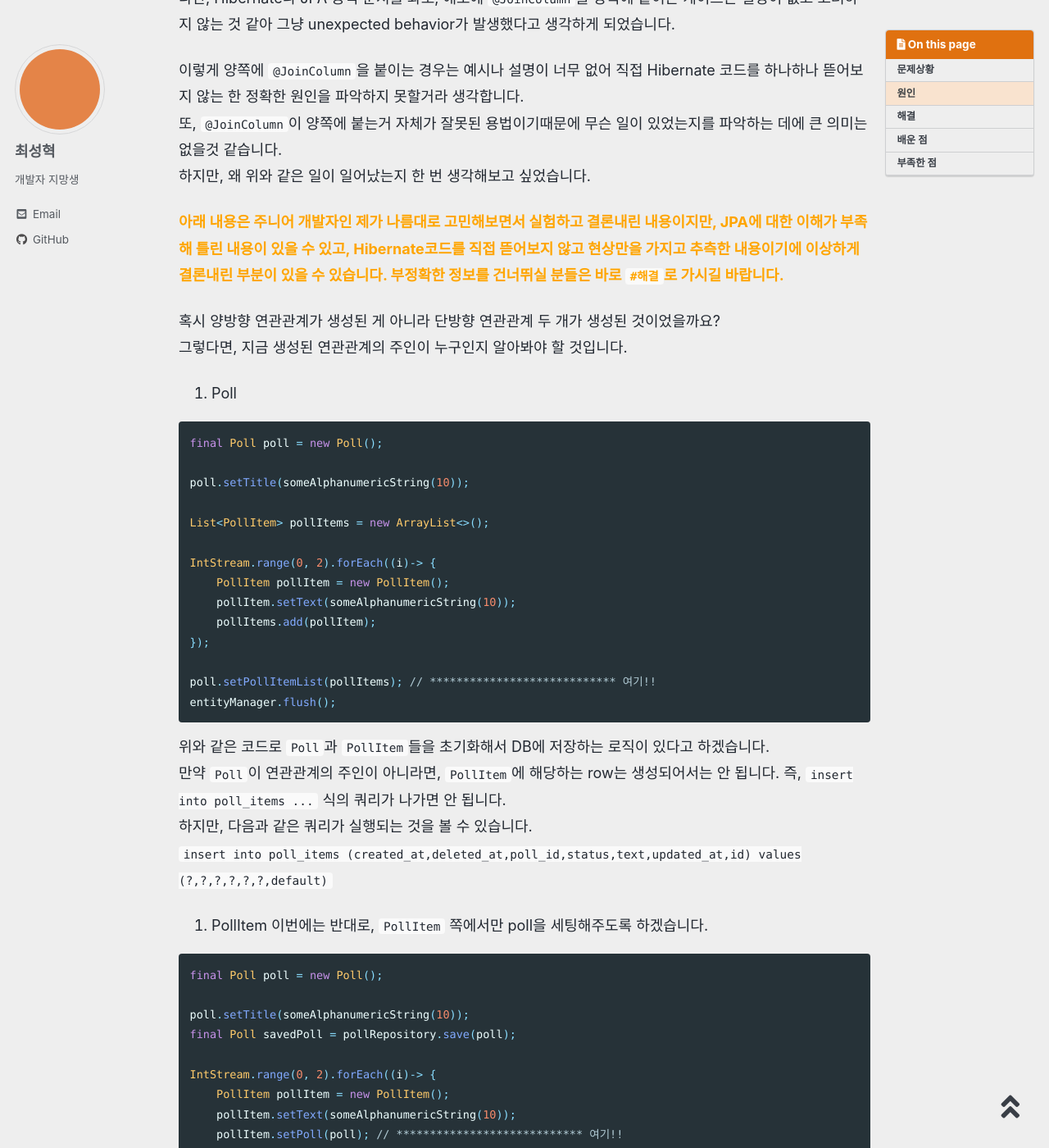
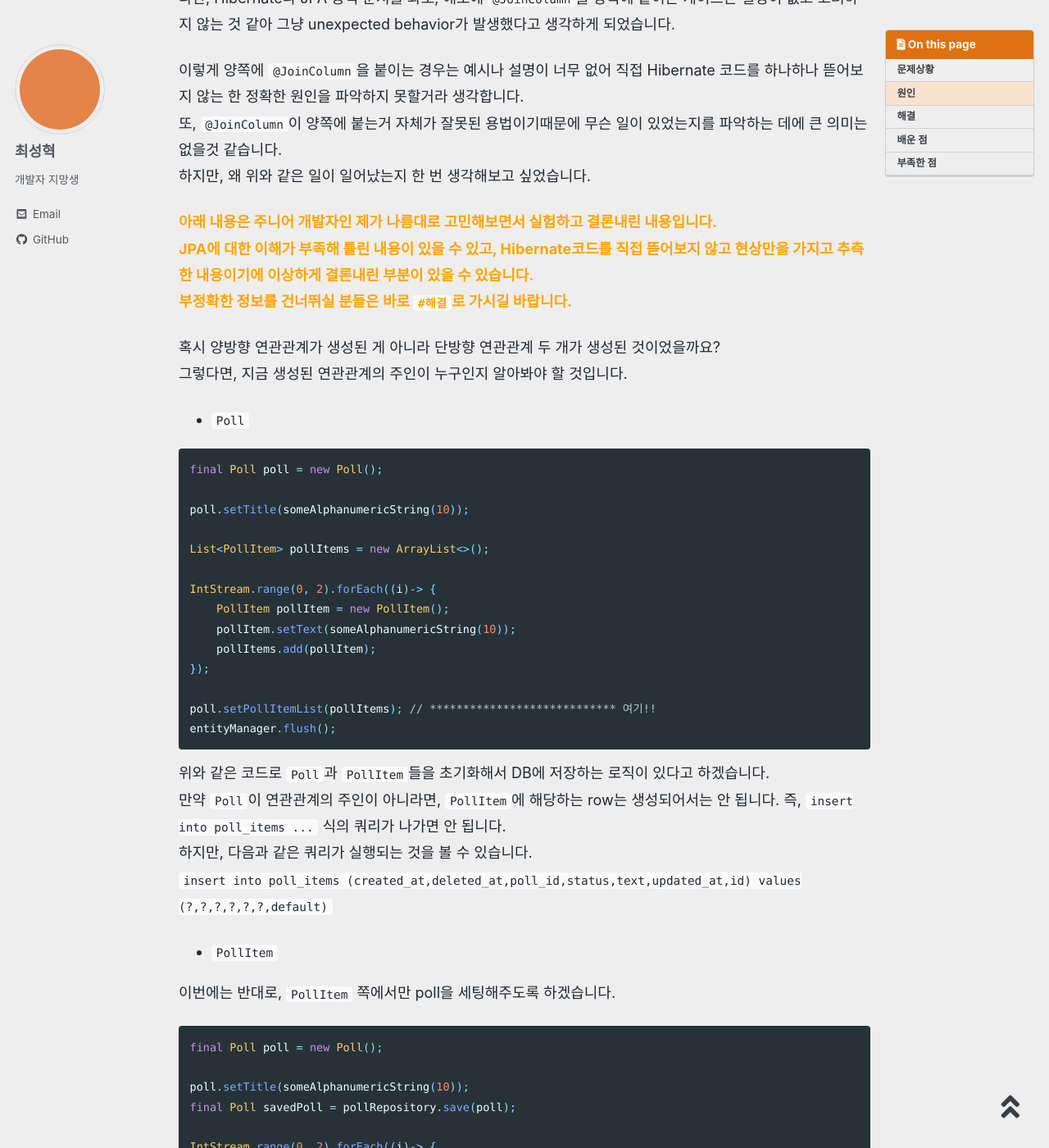
Before and after one commit to shyeokchoi/shyeokchoi.github.io, a Jekyll site: the page built from _posts/Spring/2023-12-24-update-query-when-delete.md, in a window 1280 px wide and 1400 px high, scrolled down 3189 px. Shown: the whole window at 82% size. Built offline with Jekyll 4.4.1, drawn with Linux system fonts in a browser that asks for light colours; cached includes are drawn as plain includes; comment, search, counter and statistics services are not loaded.

Commit message:
update some style for update-query-when-delete post

````diff
--- a/_posts/Spring/2023-12-24-update-query-when-delete.md
+++ b/_posts/Spring/2023-12-24-update-query-when-delete.md
@@ -127,12 +127,14 @@ where
 또, `@JoinColumn`이 양쪽에 붙는거 자체가 잘못된 용법이기때문에 무슨 일이 있었는지를 파악하는 데에 큰 의미는 없을것 같습니다.
 하지만, 왜 위와 같은 일이 일어났는지 한 번 생각해보고 싶었습니다.
 
-<span style="color:orange">**아래 내용은 주니어 개발자인 제가 나름대로 고민해보면서 실험하고 결론내린 내용이지만, JPA에 대한 이해가 부족해 틀린 내용이 있을 수 있고, Hibernate코드를 직접 뜯어보지 않고 현상만을 가지고 추측한 내용이기에 이상하게 결론내린 부분이 있을 수 있습니다. 부정확한 정보를 건너뛰실 분들은 바로 `#해결`로 가시길 바랍니다.**</span>
+<span style="color:orange">**아래 내용은 주니어 개발자인 제가 나름대로 고민해보면서 실험하고 결론내린 내용입니다.**</span>
+<span style="color:orange">**JPA에 대한 이해가 부족해 틀린 내용이 있을 수 있고, Hibernate코드를 직접 뜯어보지 않고 현상만을 가지고 추측한 내용이기에 이상하게 결론내린 부분이 있을 수 있습니다.**</span>
+<span style="color:orange">**부정확한 정보를 건너뛰실 분들은 바로 `#해결`로 가시길 바랍니다.**</span>
 
 혹시 양방향 연관관계가 생성된 게 아니라 단방향 연관관계 두 개가 생성된 것이었을까요?
 그렇다면, 지금 생성된 연관관계의 주인이 누구인지 알아봐야 할 것입니다.
 
-1. Poll
+- `Poll`
 
 ```java
 final Poll poll = new Poll();
````
Also changed, not shown: other parts of _posts/Spring/2023-12-24-update-query-when-delete.md (+3 -2 lines).
